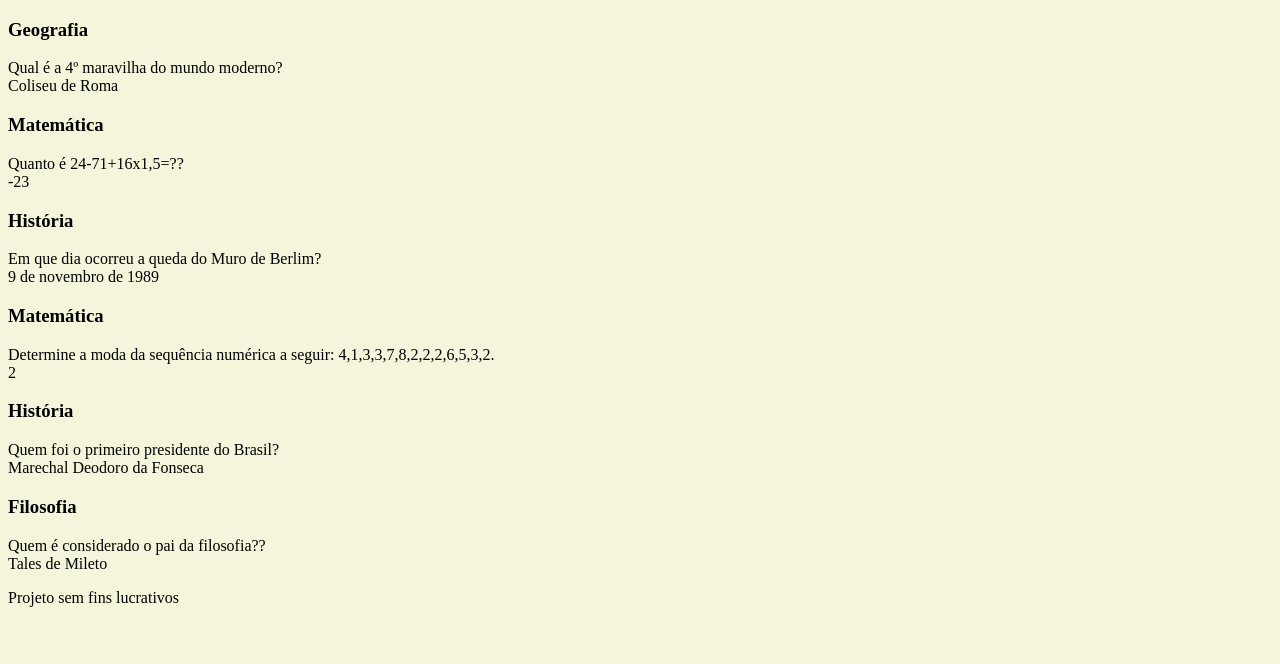
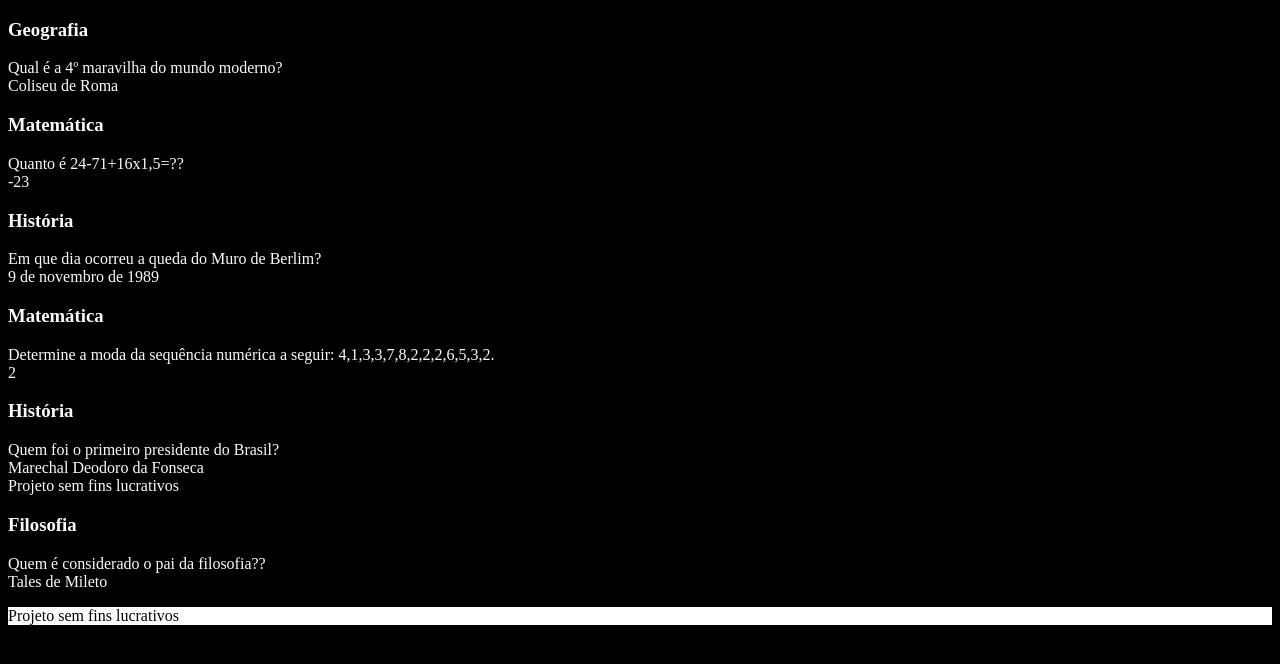
Before and after one commit to RogerRech/Flashcard, a plain HTML site: page index.html in a window 1280 px wide. Drawn offline with Linux system fonts and the light colour scheme; files that its build step writes are made by us from their sources.

Commit message:
Add files via upload

```diff
--- a/index.html
+++ b/index.html
@@ -55,7 +55,7 @@
                     Marechal Deodoro da Fonseca
                 </div>
                 </div>
-                <div class="Cartao-conteudo">
+                <div class="Cartao-conteudo">Projeto sem fins lucrativos
                     <h3>Filosofia</h3>
                     <div class="Cartao-conteudo-pergunta">
                         Quem é considerado o pai da filosofia??
--- a/style.css
+++ b/style.css
@@ -1,3 +1,4 @@
 body{
-background-color: beige;
-}
+    background-color: rgb(0, 0, 0);color: rgb(252, 252, 252);
+    }
+    footer{background-color: rgb(255, 255, 255);color: #0a0000;}
```
